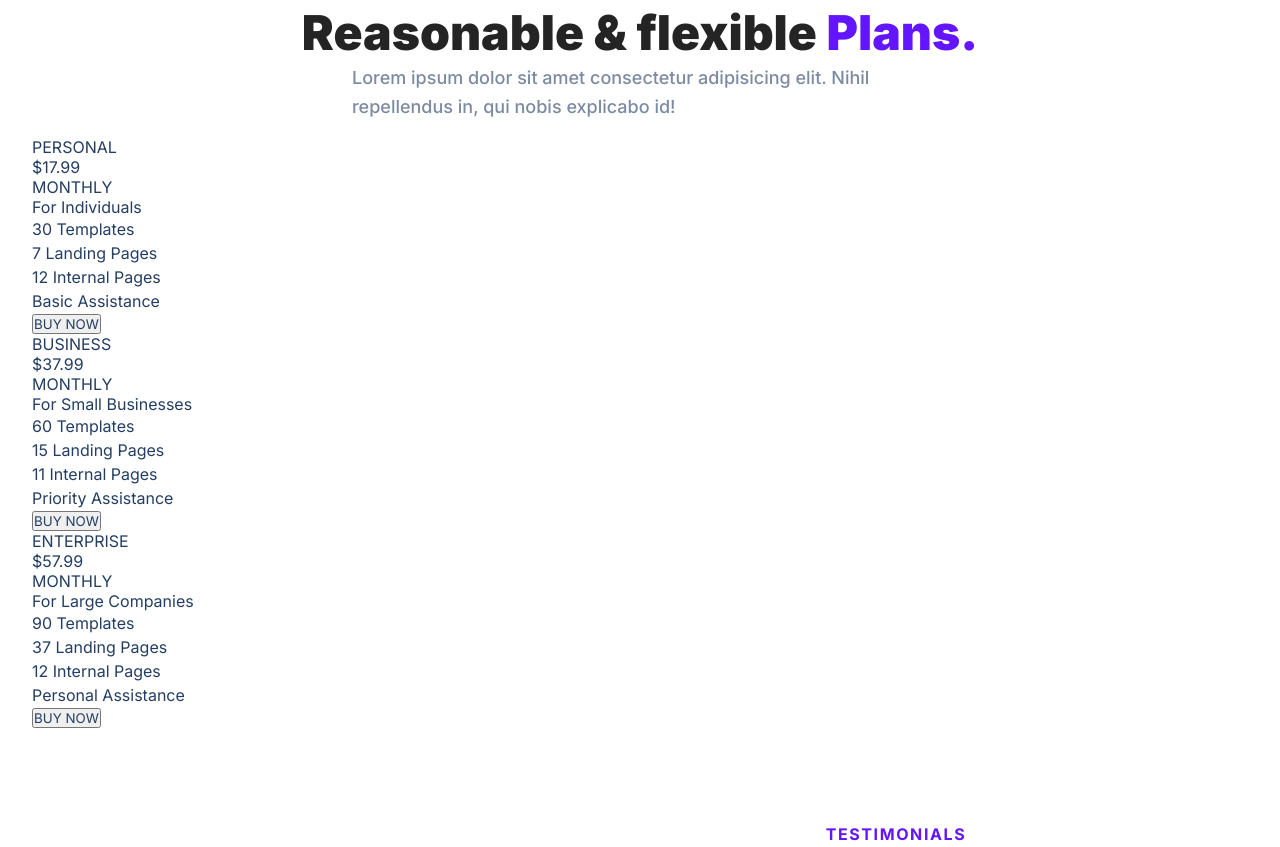
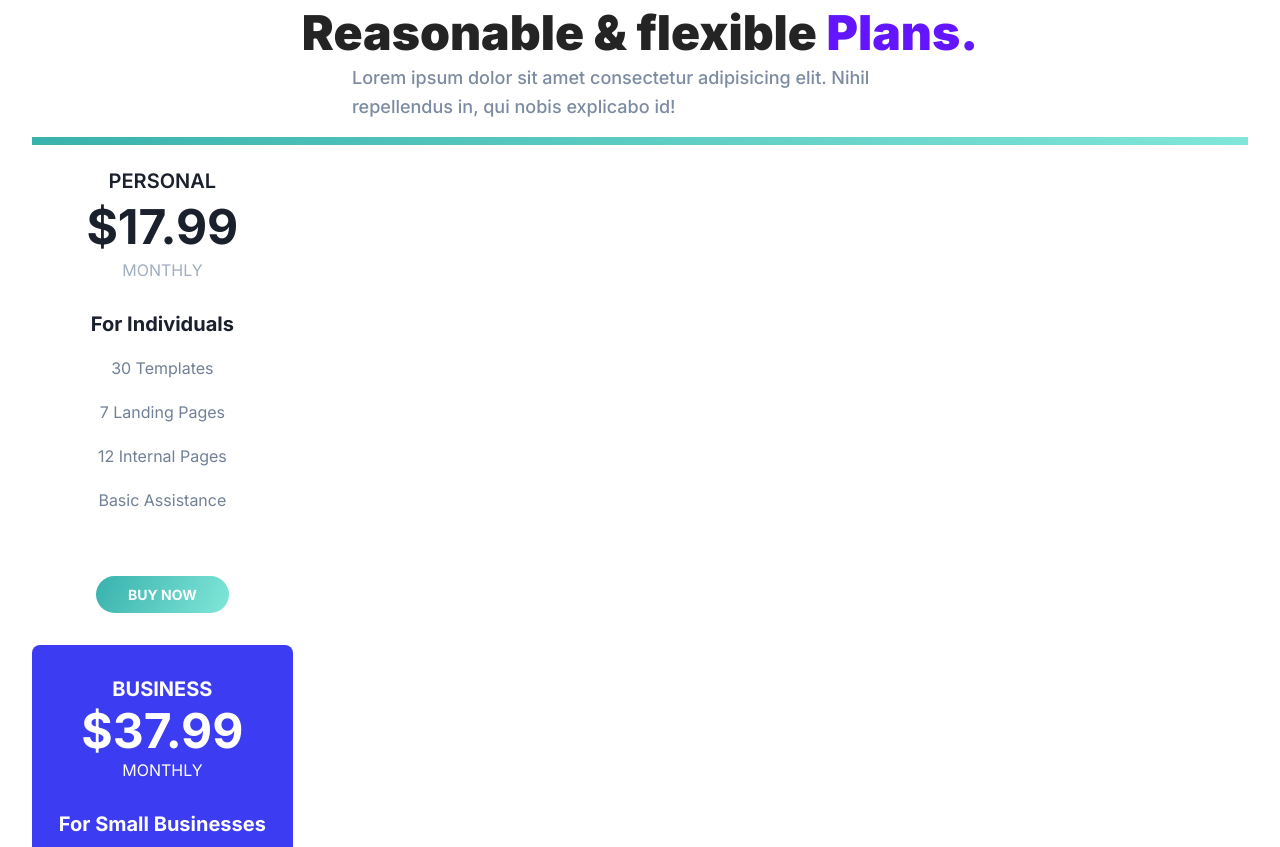
Before and after one commit to Sikboy79/https---github.com-Sikboy79-Treact-Final-project, a plain HTML site: page Index.html in a window 1280 px wide. Shown: the part 3554-4401 px from the top of the page. Drawn offline with Linux system fonts and the light colour scheme.

Commit message:
pricing partial

```diff
--- a/Index.html
+++ b/Index.html
@@ -268,7 +268,7 @@
                         </h2>
                         <div class="plans">
                             <div class="plan">
-                                <div class="plan__stripe">
+                                <div class="plan__stripe"></div>
                                     <div class="plan__top">
                                         <div class="plan__name">PERSONAL</div>
                                         <div class="plan__price">$17.99</div>
@@ -292,38 +292,35 @@
                                         </p>
                                     </div>
                                     <div class="plan__bottom">
-                                        <button class="plan__button">BUY NOW</button>
+                                        <button class="plan__btn--1">BUY NOW</button>
                                     </div>
-                                </div>
-                                <div class="plan__stripe">
-                                    <div class="plan__top">
-                                        <div class="plan__name">BUSINESS</div>
-                                        <div class="plan__price">$37.99</div>
-                                        <div class="plan__duration">MONTHLY</div>
+                                    <div class="plan__top--middle">
+                                        <div class="plan__name--middle">BUSINESS</div>
+                                        <div class="plan__price--middle">$37.99</div>
+                                        <div class="plan__duration--middle">MONTHLY</div>
                                     </div>
-                                    <div class="plan__middle">
-                                        <div class="plan__target">
+                                    <div class="plan__middle--middle">
+                                        <div class="plan__target--middle">
                                             For Small Businesses
                                         </div>
-                                        <p class="plan__feature">
+                                        <p class="plan__feature--middle">
                                             60 Templates
                                         </p>
-                                        <p class="plan__feature">
+                                        <p class="plan__feature--middle">
                                             15 Landing Pages
                                         </p>
-                                        <p class="plan__feature">
+                                        <p class="plan__feature--middle">
                                             11 Internal Pages
                                         </p>
-                                        <p class="plan__feature">
+                                        <p class="plan__feature--middle">
                                             Priority Assistance
                                         </p>
                                     </div>
-                                    <div class="plan__bottom">
-                                        <button class="plan__button">BUY NOW</button>
+                                    <div class="plan__bottom--middle">
+                                        <button class="plan__btn--2">BUY NOW</button>
                                     </div>
-                                </div>
                                 <div class="plan">
-                                    <div class="plan__stripe">
+                                    <div class="plan__stripe"></div>
                                         <div class="plan__top">
                                             <div class="plan__name">ENTERPRISE</div>
                                             <div class="plan__price">$57.99</div>
@@ -347,7 +344,7 @@
                                         </p>
                                     </div>
                                     <div class="plan__bottom">
-                                        <button class="plan__button">BUY NOW</button>
+                                        <button class="plan__btn--3">BUY NOW</button>
                                     </div>
                                 </div>
                             </div>
--- a/Style.css
+++ b/Style.css
@@ -478,10 +478,6 @@ VALUES
     margin: 16px 0 32px;
 }
 
-.value {
-
-}
-
 .value__img--wrapper {
     border-radius: 12px;
     height: 24px;
@@ -547,9 +543,157 @@ PRICING
 
 */
 
-.plan__stripe {
+.plan {
 
 }
+
+.plan__top {
+    padding: 32px;
+}
+
+.plan__stripe {
+    position: absolute;
+    top: 0;
+    left: 0;
+    width: 100%;
+    height: 8px;
+    background: linear-gradient( 115deg, rgb(56, 178, 172)0%, rgb(129, 230, 217) 100%);
+}
+
+.plan__name {
+    text-transform: capitalize;
+    font-size: 20px;
+    color: #1a202c;
+    font-weight: 600;
+    text-align: center;
+}
+
+.plan__price {
+    color: #1a202c;
+    margin: 4px 0;
+    font-size: 48px;
+    font-weight: bold;
+    text-align: center;
+}
+
+.plan__duration {
+    color: #A0AEC0;
+    text-align: center;
+}
+
+.plan__target {
+    color: #1a202c;
+    font-size: 20px;
+    font-weight: bold;
+    text-align: center;
+}
+
+.plan__feature {
+    color: #718096;
+    font-size: 16px;
+    margin: 20px 0 0;
+    text-align: center;
+}
+
+.plan__btn--1 {
+    font-size: 14px;
+    color: rgb(255, 255, 255);
+    background: linear-gradient( 115deg, rgb(56, 178, 172)0%, rgb(129, 230, 217) 100%);;
+    border: none;
+    font-weight: bold;
+    padding: 12px 32px;
+    border-width: initial;
+    border-image: initial;
+    border-radius: 500px;
+    padding: 10px 32px;
+    margin: 32px 0 0;
+    transition: all 300ms;
+}
+
+.plan__btn--2 {
+    font-size: 14px;
+    color: #6415ff;
+    background: white;
+    border: none;
+    font-weight: bold;
+    padding: 12px 32px;
+    border-width: initial;
+    border-image: initial;
+    border-radius: 500px;
+    padding: 10px 32px;
+    margin: 32px 0 0;
+    transition: all 300ms;
+}
+
+.plan__btn--3 {
+    font-size: 14px;
+    color: rgb(255, 255, 255);
+    background: linear-gradient(115deg, rgb(245, 101, 101)0%, rgb(254, 178, 178)100%);
+    border: none;
+    font-weight: bold;
+    padding: 12px 32px;
+    border-width: initial;
+    border-image: initial;
+    border-radius: 500px;
+    padding: 10px 32px;
+    margin: 32px 0 0;
+    transition: all 300ms;
+}
+
+.plan__bottom {
+    padding: 32px 64px;
+}
+
+.plan__top--middle {
+    background-color: #1e1ef0dc;
+    border-top-left-radius: 8px;
+    border-top-right-radius: 8px;
+    padding: 32px;
+}
+
+.plan__name--middle {
+    font-size: 20px;
+    color: white;
+    font-weight: bold;
+    text-align: center;
+}
+
+.plan__price--middle {
+    font-size: 48px;
+    font-weight: bold;
+    color: white;
+    text-align: center;
+}
+
+.plan__duration--middle {
+    color: white;
+    text-align: center;
+}
+
+.plan__middle--middle {
+    background-color: #1e1ef0dc;
+}
+
+.plan__target--middle {
+    font-size: 20px;
+    color: white;
+    text-align: center;
+    font-weight: bold;
+}
+
+.plan__feature--middle {
+    color: white;
+    text-align: center;
+    margin: 20px 0 0;
+}
+
+.plan__bottom--middle {
+    background-color: #1e1ef0dc;
+    padding: 32px 64px;
+    border-bottom-left-radius: 8px;
+    border-bottom-right-radius: 8px;
+}
+
 .pricing__section__tag  {
     text-align: center;
     font-size: 16px;
@@ -557,3 +701,11 @@ PRICING
     text-transform: uppercase;
     font-weight: 700;
 }
+
+.plans {
+    display: flex;
+
+    width: 100%;
+    position: relative;
+    z-index: 100;
+}
```
